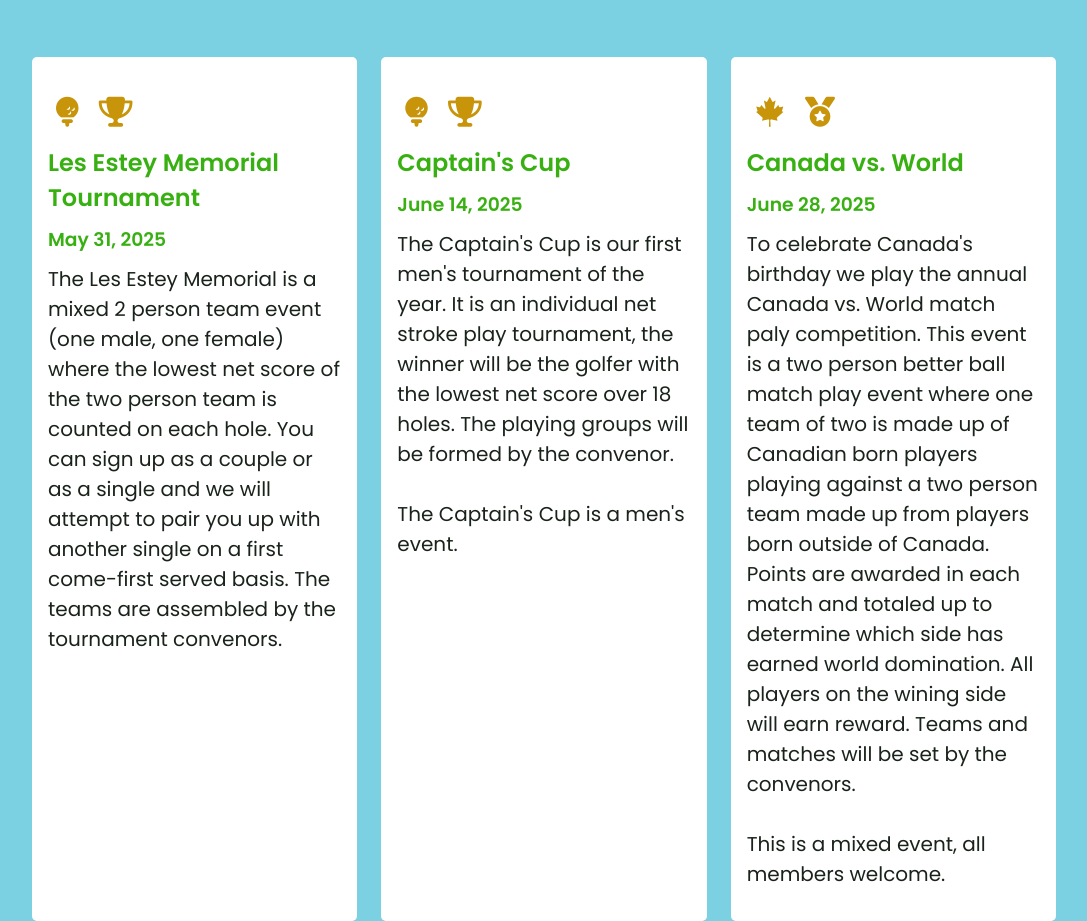
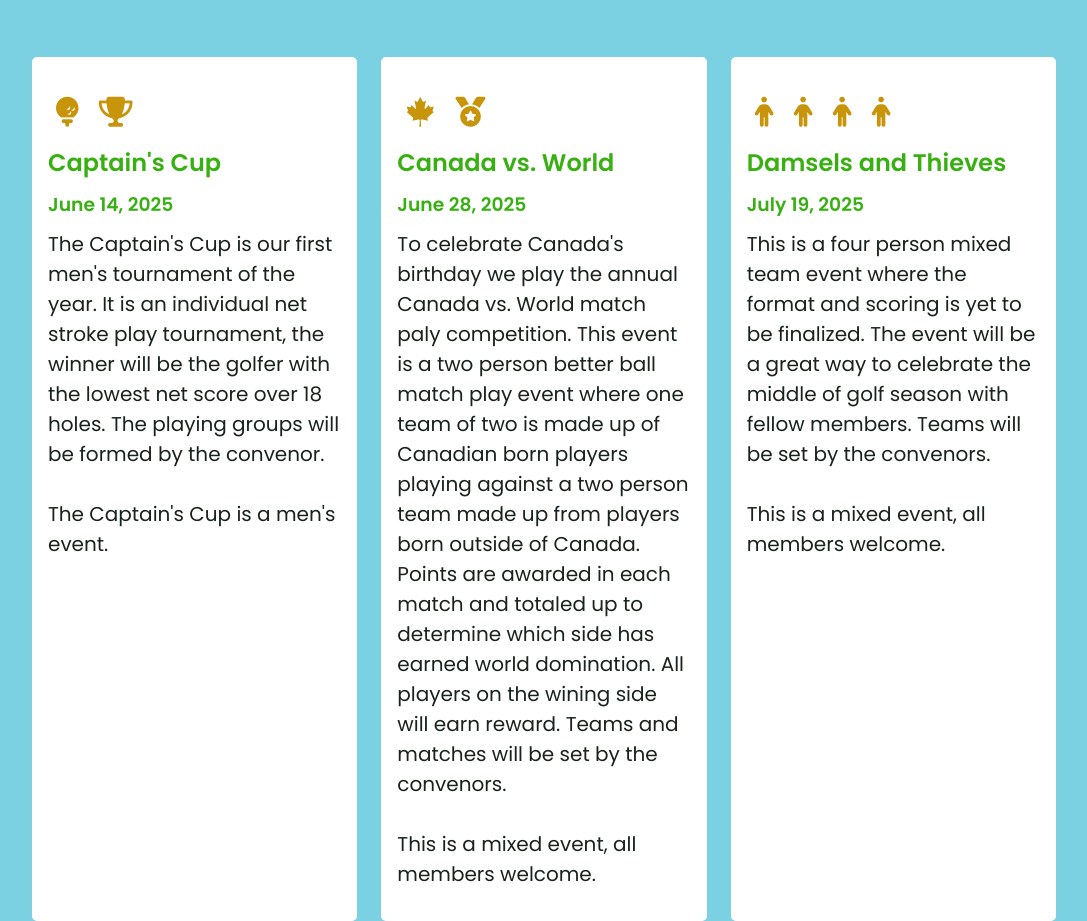
Before and after one commit to Gman48/DMAwebsite, a plain HTML site: page index.html in a window 1280 px wide. Shown: the part 1005-1926 px from the top of the page, without its empty margins (96-1183 px from the left). Drawn offline with nearby package versions, Linux system fonts and the light colour scheme.

Commit message:
Update index.html

```diff
--- a/index.html
+++ b/index.html
@@ -77,13 +77,13 @@
                     <p>The Opening Tournament is the kick off to the new golf season.  This is a mixed team event where the two lowest net scores are counted on each hole to determine the team score for the hole.  Sign up is on an individual basis and the teams are assembled by the tournament convenors.</p>
                 </div>  -->
 
-                <div data-aos="fade-in" class="service active">
+                <!-- <div data-aos="fade-in" class="service active">
                     <i class="fa-solid fa-golf-ball-tee"></i>
                     <i class="fa-solid fa-trophy"></i>
                     <h1>Les Estey Memorial Tournament</h1>
                     <h3>May 31, 2025</h3>
                     <p>The Les Estey Memorial is a mixed 2 person team event (one male, one female) where the lowest net score of the two person team is counted on each hole.  You can sign up as a couple or as a single and we will attempt to pair you up with another single on a first come-first served basis. The teams are assembled by the tournament convenors.</p>
-                </div>
+                </div>  -->
 
                 <div data-aos="fade-in" class="service active">
                     <i class="fa-solid fa-golf-ball-tee"></i>
@@ -99,6 +99,16 @@
                     <h1>Canada vs. World</h1>
                     <h3>June 28, 2025</h3>
                     <p>To celebrate Canada's birthday we play the annual Canada vs. World match paly competition.  This event is a two person better ball match play event where one team of two is made up of Canadian born players playing against a two person team made up from players born outside of Canada.  Points are awarded in each match and totaled up to determine which side has earned world domination.  All players on the wining side will earn reward.  Teams and matches will be set by the convenors. <br><br>This is a mixed event, all members welcome.  </p>
+                </div>
+
+                <div data-aos="fade-in" class="service active">
+                    <i class="fa-solid fa-person"></i>
+                    <i class="fa-solid fa-person"></i>
+                    <i class="fa-solid fa-person"></i>
+                    <i class="fa-solid fa-person"></i>
+                    <h1>Damsels and Thieves</h1>
+                    <h3>July 19, 2025</h3>
+                    <p>This is a four person mixed team event where the format and scoring is yet to be finalized.  The event will be a great way to celebrate the middle of golf season with fellow members. Teams will be set by the convenors. <br><br>This is a mixed event, all members welcome.  </p>
                 </div>
 
                 <!-- <div data-aos="fade-in" class="service active">
@@ -153,24 +163,6 @@
                     <h3>November 8, 2025</h3>
                     <p>The final event of the season is one for those that embrace the cold and fun of golf.  This team event is played on modified holes with refreshments served on course to keep you warm and in good spirits.  Don't worry about scores, the winners of this event are chosen at random.<br><br>   This is a mixed event.</p>
                 </div> -->
-
-                <!--
-                <div data-aos="fade-right" class="service">
-                    <i class="fa fa-lightbulb-o" aria-hidden="true"></i>
-                    <h1>Social Media</h1>
-                    <p>Lorem ipsum dolor, sit amet consectetur adipisicing elit. Dicta, illum rem excepturi ratione quos possimus.</p>
-                </div>
-                <div data-aos="fade-down" class="service">
-                    <i class="fa fa-credit-card-alt" aria-hidden="true"></i>
-                    <h1>eCommeerce</h1>
-                    <p>Lorem ipsum dolor, sit amet consectetur adipisicing elit. Dicta, illum rem excepturi ratione quos possimus.</p>
-                </div>
-                <div data-aos="fade-left" class="service">
-                    <i class="fa fa-user-circle" aria-hidden="true"></i>
-                    <h1>Help & Support</h1>
-                    <p>Lorem ipsum dolor, sit amet consectetur adipisicing elit. Dicta, illum rem excepturi ratione quos possimus.</p>
-                </div>
-                 -->
             </div>
         </div>
     </section>
```
